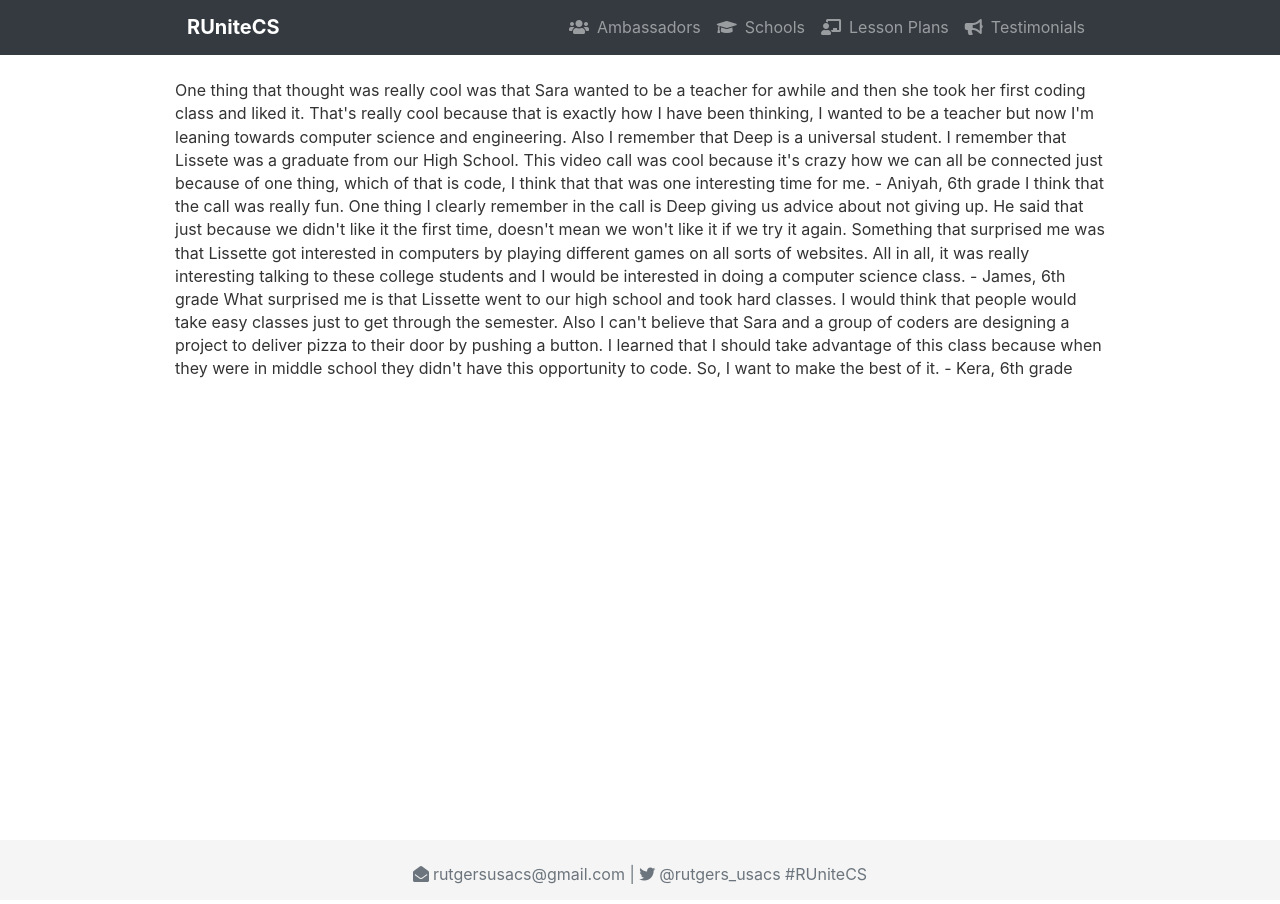
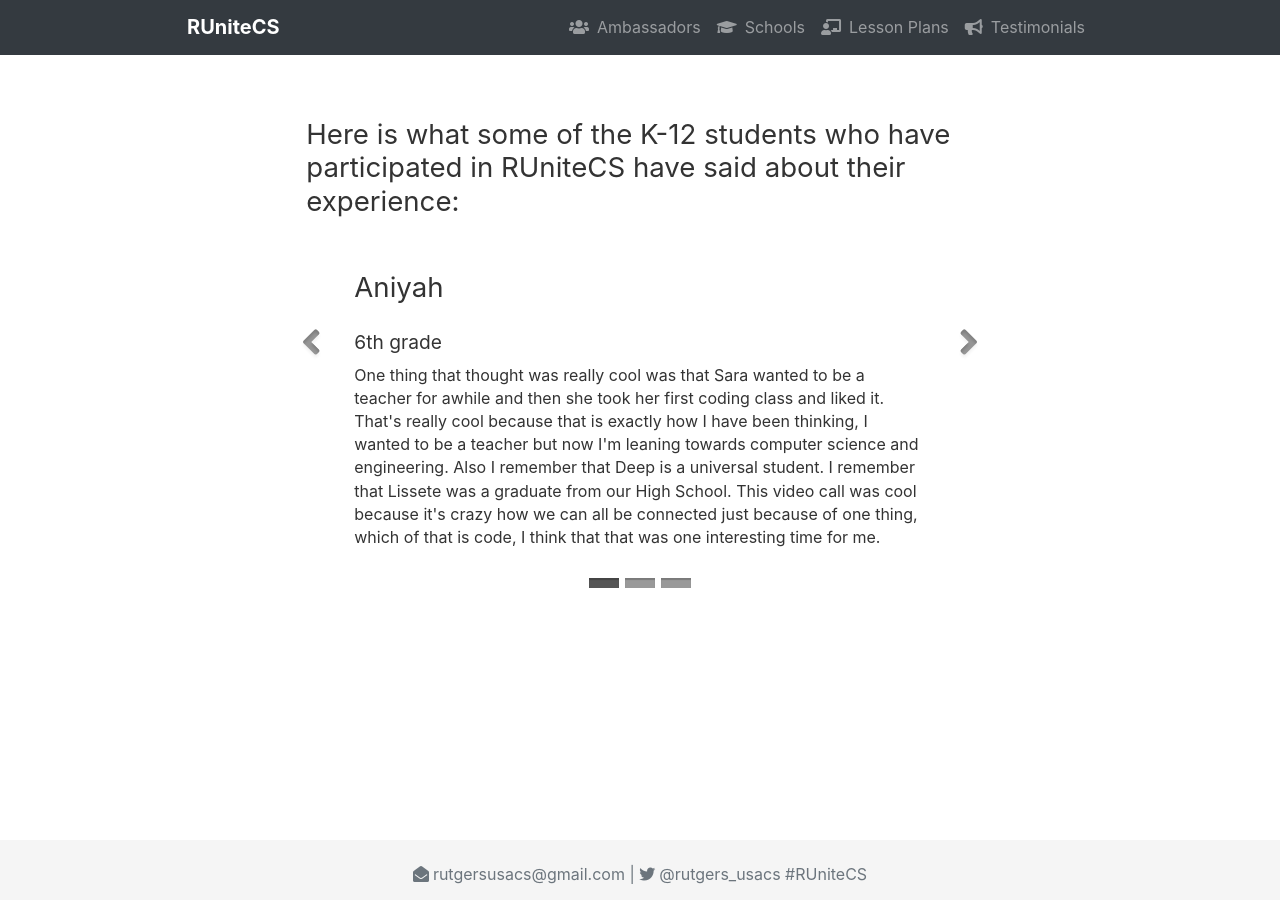
Before and after one commit to agoodkind/RUniteCS, a Jekyll site: the page built from testimonials.html, in a window 1280 px wide. Built offline with Jekyll 4.4.1, drawn with Linux system fonts in a browser that asks for light colours; nearby versions of some CDN libraries.

Commit message:
update layout for testimonials

```diff
--- a/testimonials.html
+++ b/testimonials.html
@@ -1,8 +1,81 @@
 ---
 layout: default
 ---
-One thing that thought was really cool was that Sara wanted to be a teacher for awhile and then she took her first coding class and liked it. That's really cool because that is exactly how I have been thinking, I wanted to be a teacher but now I'm leaning towards computer science and engineering. Also I remember that Deep is a universal student. I remember that Lissete was a graduate from our High School. This video call was cool because it's crazy how we can all be connected just because of one thing, which of that is code, I think that that was one interesting time for me. - Aniyah, 6th grade
+<style>
 
-I think that the call was really fun. One thing I clearly remember in the call is Deep giving us advice about not giving up. He said that just because we didn't like it the first time, doesn't mean we won't like it if we try it again. Something that surprised me was that Lissette got interested in computers by playing different games on all sorts of websites. All in all, it was really interesting talking to these college students and I would be interested in doing a computer science class. - James, 6th grade
+.carousel-inner {
+    width: unset;
+}
+.carousel .carousel-control {
+	width: 40px;
+    height: 40px;
+    margin-top: -20px;
+    top: 50%;
+	background: none;
+}
+.carousel-control i {
+    font-size: 40px;
+	line-height: 42px;
+    position: absolute;
+    display: inline-block;
+	color: rgba(0, 0, 0, 0.8);
+    text-shadow: 0 3px 3px #e6e6e6, 0 0 0 #000;
+}
+.carousel .carousel-indicators {
+	bottom: -40px;
+}
+.carousel-indicators li, .carousel-indicators li.active {
+	height: 10px;
+	margin: 1px 3px;
+	border-radius: 1%;
+}
+.carousel-indicators li {
+	background: #999;
+	border-color: transparent;
+	box-shadow: inset 0 2px 1px rgba(0,0,0,0.2);
+}
+.carousel-indicators li.active {
+	background: #555;
+	box-shadow: inset 0 2px 1px rgba(0,0,0,0.2);
+}
+</style>
 
-What surprised me is that Lissette went to our high school and took hard classes. I would think that people would take easy classes just to get through the semester. Also I can't believe that Sara and a group of coders are designing a project to deliver pizza to their door by pushing a button. I learned that I should take advantage of this class because when they were in middle school they didn't have this opportunity to code. So, I want to make the best of it. - Kera, 6th grade
+<div id="carousel" class="carousel slide col-9 mx-auto" data-ride="carousel" data-interval="5000">
+    <h2>Here is what some of the K-12 students who have participated in RUniteCS have said about their experience:</h2>
+    <!-- Indicators -->
+    {% assign testimonials = site.data.testimonials %}
+    {% assign testimonials_sliced = testimonials | slice: 1, testimonials.size
+    %}
+    <ol class="carousel-indicators">
+        <li data-target="#carousel" data-slide-to="0" class="active"></li>
+        {% assign i = 1 %}
+        {% for testimonial in testimonials_sliced %}
+        <li data-target="#carousel" data-slide-to="{{ i }}"></li>
+        {% assign i = i | plus: 1 %}
+        {% endfor %}
+    </ol>
+    <!-- Wrapper for slides -->
+    <div class="carousel-inner mx-5">
+        {% assign first_testimonial = testimonials | first %}
+        <div class="carousel-item active">
+            <h2>{{ first_testimonial.name }}</h2>
+            <h4>{{ first_testimonial.grade }}</h4>
+            <blockquote>{{ first_testimonial.blurb }}</blockquote>
+        </div>
+        {% for testimonial in testimonials_sliced %}
+        <div class="carousel-item">
+            <h2>{{ testimonial.name }}</h2>
+            <h4>{{ testimonial.grade }}</h4>
+            <blockquote>{{ testimonial.blurb }}</blockquote>
+        </div>
+        {% endfor %}
+        <!-- Left and right controls -->
+
+    </div>
+    <a class="carousel-control left carousel-control-prev" href="#carousel" data-slide="prev">
+        <i class="fa fa-angle-left"></i>
+    </a>
+    <a class="carousel-control right carousel-control-next" href="#carousel" data-slide="next">
+        <i class="fa fa-angle-right"></i>
+    </a>
+</div>
```
Also changed, not shown: _data/testimonials.yml (added, +9 -0 lines).
